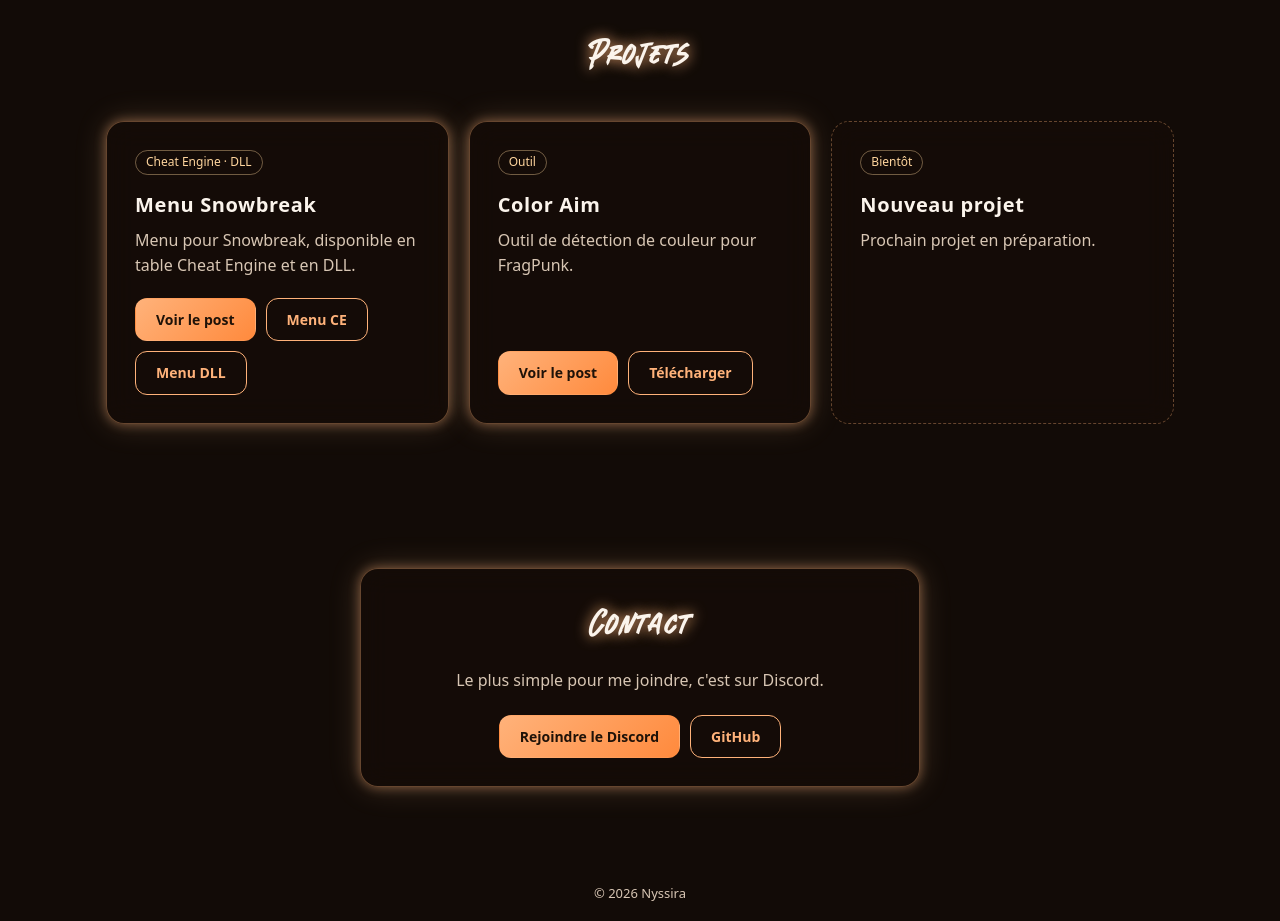
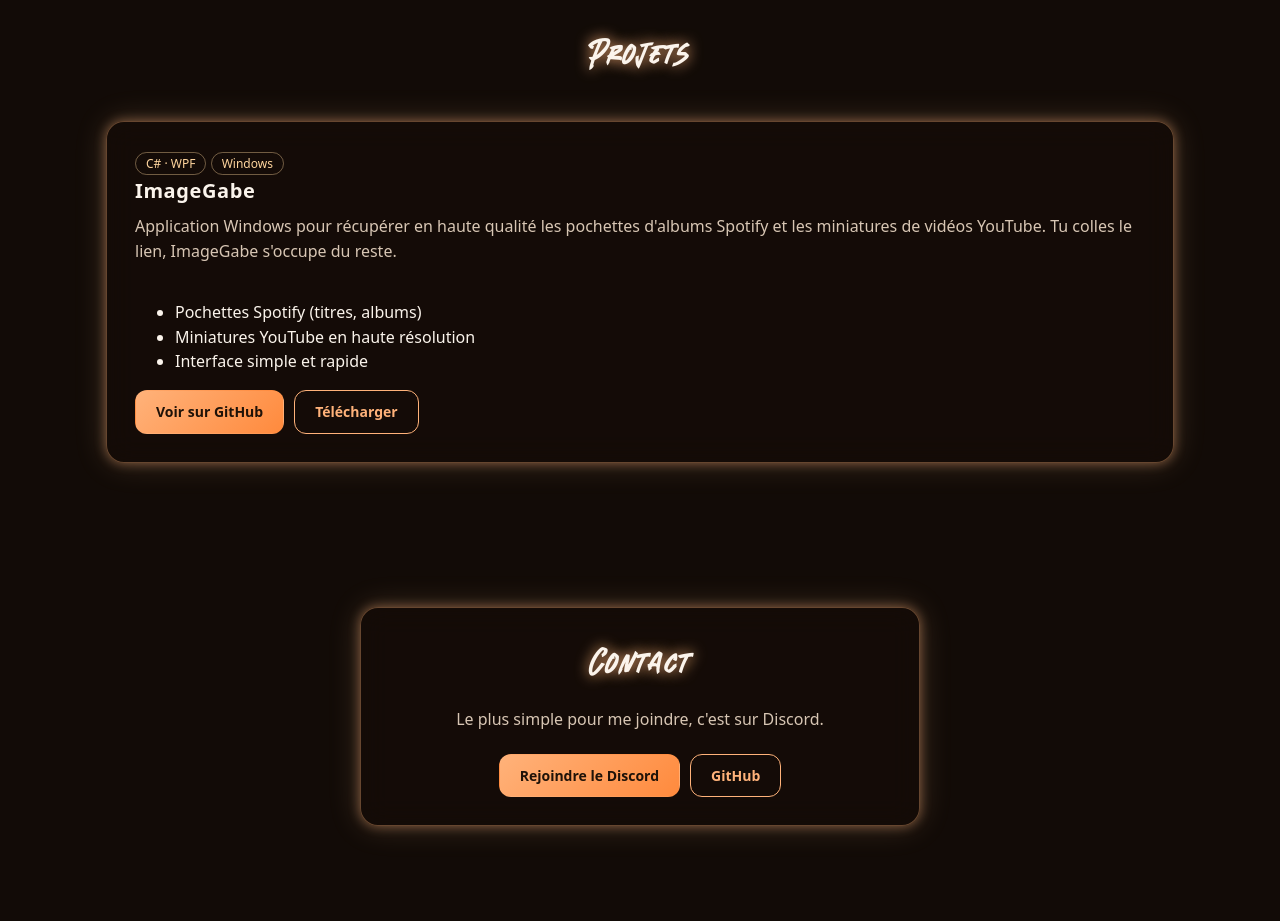
Before and after one commit to LapPl4ND/LapPl4ND.github.io, a plain HTML site: page index.html in a window 1280 px wide. Shown: the part 1520-2441 px from the top of the page. Drawn offline with Linux system fonts and the light colour scheme.

Commit message:
Update CSS and JS version in index.html

```diff
--- a/index.html
+++ b/index.html
@@ -13,8 +13,8 @@
     <meta property="og:description" content="Designer, Dev & Réseau / Cyber">
     <meta property="og:image" content="img/pp.jpg">
 
-    <link rel="stylesheet" href="css/main.css?v=5">
-    <script src="js/main.js?v=5" defer></script>
+    <link rel="stylesheet" href="css/main.css?v=6">
+    <script src="js/main.js?v=6" defer></script>
 </head>
 <body>
 
@@ -123,33 +123,25 @@
             <h2 class="section-title reveal">Projets</h2>
 
             <div class="projects-grid">
-                <article class="card project reveal">
-                    <span class="project-tag">Cheat Engine · DLL</span>
-                    <h3>Menu Snowbreak</h3>
-                    <p>Menu pour Snowbreak, disponible en table Cheat Engine et en DLL.</p>
+                <article class="card project project-featured reveal">
+                    <div class="project-head">
+                        <span class="project-tag">C# · WPF</span>
+                        <span class="project-tag">Windows</span>
+                    </div>
+                    <h3>ImageGabe</h3>
+                    <p>Application Windows pour récupérer en haute qualité les pochettes d'albums Spotify et les miniatures de vidéos YouTube. Tu colles le lien, ImageGabe s'occupe du reste.</p>
+                    <ul class="project-features">
+                        <li>Pochettes Spotify (titres, albums)</li>
+                        <li>Miniatures YouTube en haute résolution</li>
+                        <li>Interface simple et rapide</li>
+                    </ul>
                     <div class="project-links">
-                        <a class="btn" href="https://www.unknowncheats.me/forum/other-mmorpg-and-strategy/620147-menu-snobreak.html" target="_blank" rel="noopener">Voir le post</a>
-                        <a class="btn btn-ghost" href="https://github.com/LapPl4ND/MenuCE/releases/download/CE/Menu.SnowBreak.CT">Menu CE</a>
-                        <a class="btn btn-ghost" href="https://github.com/LapPl4ND/Menu-SnowBreak-DLL/releases/download/Dll/Menu.SnowBreak.dll">Menu DLL</a>
+                        <a class="btn" href="https://github.com/LapPl4ND/ImageGabe" target="_blank" rel="noopener">Voir sur GitHub</a>
+                        <a class="btn btn-ghost" href="https://github.com/LapPl4ND/ImageGabe/releases" target="_blank" rel="noopener">Télécharger</a>
                     </div>
                 </article>
 
-                <article class="card project reveal">
-                    <span class="project-tag">Outil</span>
-                    <h3>Color Aim</h3>
-                    <p>Outil de détection de couleur pour FragPunk.</p>
-                    <div class="project-links">
-                        <a class="btn" href="https://www.unknowncheats.me/forum/other-fps-games/691467-fragpunk-aimcolor.html" target="_blank" rel="noopener">Voir le post</a>
-                        <a class="btn btn-ghost" href="https://github.com/LapPl4ND/Color-Aim/releases/download/AimColor/AimColor.zip">Télécharger</a>
-                    </div>
-                </article>
-
-                <!-- Copie un bloc <article> pour ajouter un projet -->
-                <article class="card project project-soon reveal">
-                    <span class="project-tag">Bientôt</span>
-                    <h3>Nouveau projet</h3>
-                    <p>Prochain projet en préparation.</p>
-                </article>
+                <!-- Copie un bloc <article class="card project reveal"> pour ajouter un projet -->
             </div>
         </section>
 
```
